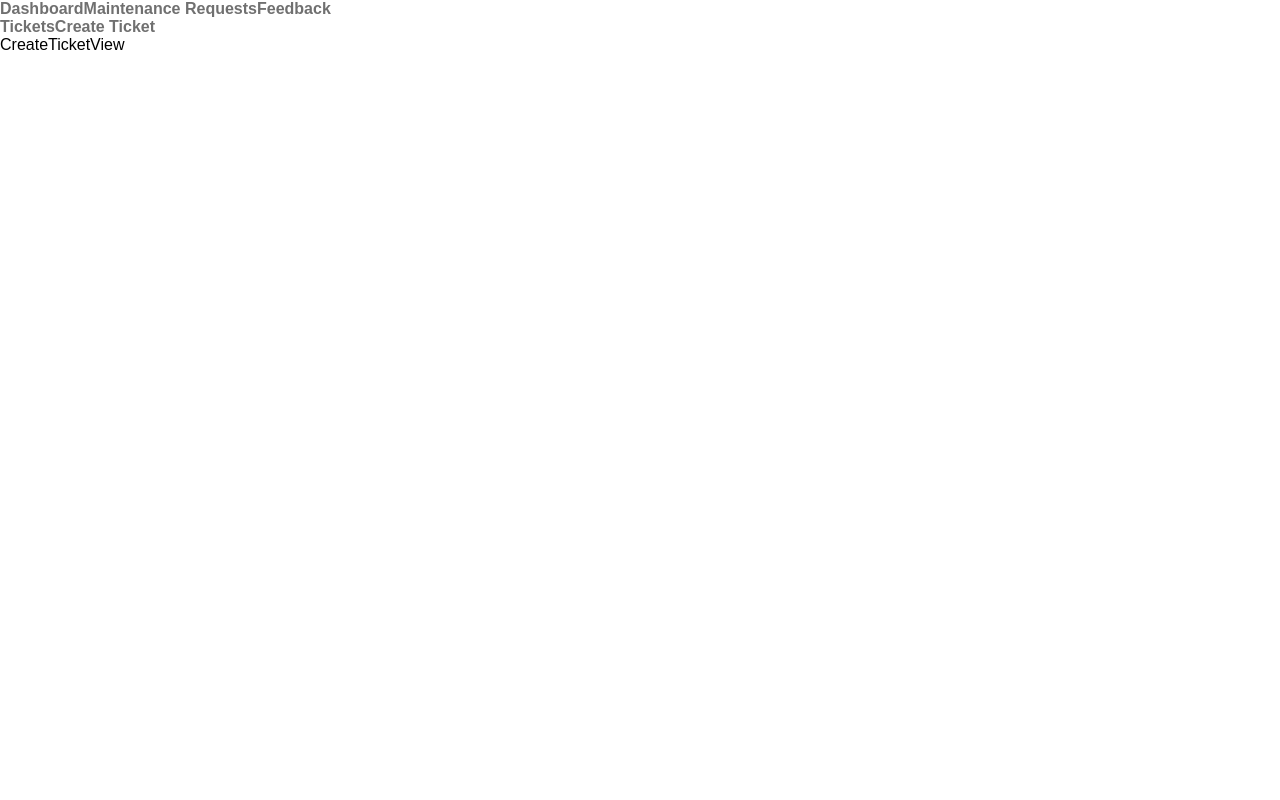
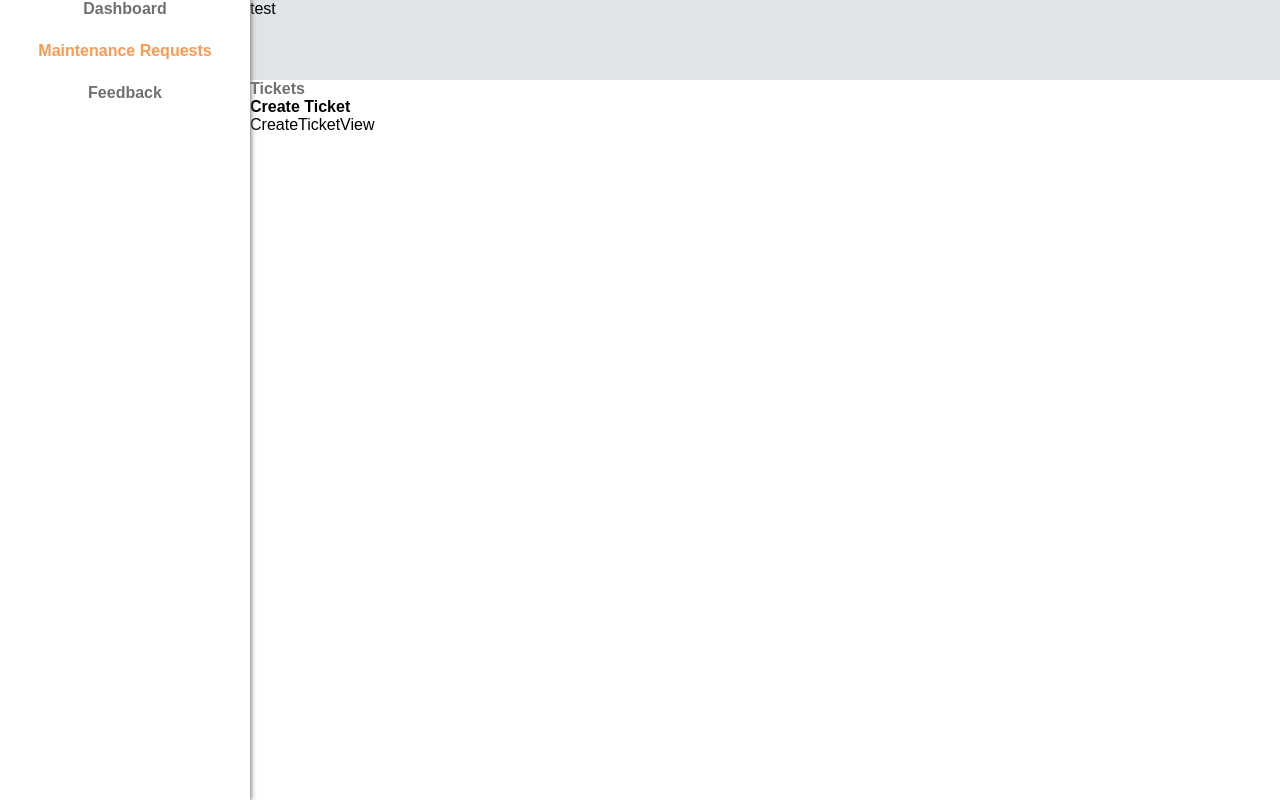
Before and after one commit to optimumpropertyfix/optimumpropertyfix, a React (Create React App) app in the folder opf/: page /admin/maintenance_requests/create in a window 1280 px wide. Built offline with nearby package versions, Linux system fonts and the light colour scheme.

Commit message:
Updated Styles

```diff
--- a/opf/src/App.css
+++ b/opf/src/App.css
@@ -5,6 +5,7 @@
     --color-white: #fcfafb;
     --color-green: #4dac6d;
     --color-blue-gray: #85949f;
+    --color-light-blue-gray: #e0e4e7;
     --color-dark-orange: #f15a29;
     --color-orange: #fa9a50;
     --color-navy-blue: #004b7f;
@@ -19,10 +20,6 @@
   }
 
   header {
-    display: flex;
-    flex-direction: row;
-    justify-items: center;
-    padding: 1rem;
   }
 
   textarea {
@@ -75,12 +72,54 @@
     display: flex;
     flex-direction: column;
   }
+  .page_helper_container {
+    display: grid;
+    grid-template-columns: 250px auto;
+    grid-template-rows: 10vh auto;
+  }
+  .page_helper_OutletSection {
+    height: 90vh;
+    grid-column-start: 2;
+    grid-column-end: 3;
+    overflow-y: scroll;
+  }
+  .page_helper_NavigationSection {
+    height: 100vh;
+    grid-column-start: 1;
+    grid-row-start: 1;
+  }
+  .page_helper_HeaderSection {
+    height: 10vh;
+    grid-column-start: 2;
+    grid-column-end: 3;
+    grid-row-start: 1;
+    grid-row-end: 2;
+  }
+  .page_navigation {
+    box-shadow: 0 0 5px 1px var(--color-standard-gray);
+    display: flex;
+    flex-direction: column;
+    align-items: center;
+    gap: 1.5rem;
+    z-index: 1000;
+  }
+  .page_navigation > img {
+    width: 65%;
+    margin: 6rem 0 1.5rem 0;
+  }
+  .page_navigation_link {
+    font-size: 1rem;
+  }
+  .page_navigation_link_active {
+    color: var(--color-orange) !important;
+  }
+
+  .page_header {
+    background: var(--color-light-blue-gray);
+  }
 }
 @media only screen and (min-width: 600px) {
   header {
-    height: 10vh;
-    padding-top: 0;
-    padding-bottom: 0;
   }
   .layout_helper_ParentSet {
     flex-direction: row;
--- a/opf/src/components/Navigation/Navigation.js
+++ b/opf/src/components/Navigation/Navigation.js
@@ -11,18 +11,18 @@ export function Navigation(props) {
 
 export function NavigationLink(props) {
   return (
+    <div className={`${styles.NavigationLink} ${props.className}`}>
       <NavLink
         end={props.end}
         to={props.to}
         state={props.state}
         className={({ isActive }) =>
-        isActive
-          ? `${styles.active} ${props.active_class} ${styles.NavigationLink} ${props.className}`
-          : `${styles.NavigationLink} ${props.className}`
+          isActive ? `${styles.active} ${props.active_class}` : ``
         }
       >
         {props.children}
       </NavLink>
+    </div>
   );
 }
 
--- a/opf/src/components/Navigation/Navigation.module.css
+++ b/opf/src/components/Navigation/Navigation.module.css
@@ -1,14 +1,13 @@
 @media only screen and (min-width: 300px) {
-
-  .NavigationLink,
-  .NormalLink {
+  .NavigationLink > *,
+  .NormalLink > * {
     font-weight: 700;
+    color: var(--color-standard-gray);
     text-decoration: none;
-    color: var(--color-standard-gray);
   }
 
   .active {
-    font-weight: 700;
+    color: black;
   }
 }
 
--- a/opf/src/pages/AdminPage/AdminPage.js
+++ b/opf/src/pages/AdminPage/AdminPage.js
@@ -3,22 +3,43 @@ import {
   Navigation,
   NavigationLink,
 } from "../../components/Navigation/Navigation";
-
+import styles from "./AdminPage.module.css";
 function AdminPage() {
   return (
-    <div>
-      <Navigation>
-        <NavigationLink end to="/admin">
+    <div className={`${styles.AdminPage} page_helper_container`}>
+      <Navigation
+        className={`${styles.nav} page_navigation page_helper_NavigationSection`}
+      >
+        <NavigationLink
+          active_class="page_navigation_link_active"
+          className={"page_navigation_link"}
+          end
+          to="/admin"
+        >
           Dashboard
         </NavigationLink>
-        <NavigationLink to="maintenance_requests">
+        <NavigationLink
+          active_class="page_navigation_link_active"
+          className={"page_navigation_link"}
+          to="maintenance_requests"
+        >
           Maintenance Requests
         </NavigationLink>
-        <NavigationLink end to="feedback">
+        <NavigationLink
+          active_class="page_navigation_link_active"
+          className={"page_navigation_link"}
+          end
+          to="feedback"
+        >
           Feedback
         </NavigationLink>
       </Navigation>
-      <div>
+      <header
+        className={`${styles.header} page_header page_header page_helper_HeaderSection`}
+      >
+        test
+      </header>
+      <div className={`${styles.outlet} page_helper_OutletSection`}>
         <Outlet />
       </div>
     </div>
--- a/opf/src/pages/AdminPage/AdminPage.module.css
+++ b/opf/src/pages/AdminPage/AdminPage.module.css
@@ -0,0 +1,16 @@
+@media only screen and (min-width: 300px) {
+  .AdminPage {
+  }
+  .nav {
+  }
+  .header {
+  }
+  .outlet {
+  }
+}
+
+@media only screen and (min-width: 600px) {
+}
+
+@media only screen and (min-width: 900px) {
+}
--- a/opf/src/pages/LoginPage/LoginPage.module.css
+++ b/opf/src/pages/LoginPage/LoginPage.module.css
@@ -4,6 +4,7 @@
     flex-direction: column;
     align-items: center;
     box-shadow: 0 0 5px 1px var(--color-standard-gray);
+    padding: 1rem;
   }
   .logo {
     width: 15rem;
@@ -11,6 +12,8 @@
   }
   .link {
     color: var(--color-navy-blue) !important;
+    font-weight: 700;
+    text-decoration: none;
   }
   .outlet {
     margin: 2rem;
@@ -21,6 +24,9 @@
   .header {
     flex-direction: row;
     justify-items: center;
+    height: 10vh;
+    padding-top: 0;
+    padding-bottom: 0;
   }
   .logo {
     margin-right: auto;
--- a/opf/src/pages/LoginPage/views/CreateAccountView/CreateAccountView.js
+++ b/opf/src/pages/LoginPage/views/CreateAccountView/CreateAccountView.js
@@ -1,27 +1,137 @@
+import { useState } from "react";
 import styles from "./CreateAccountView.module.css";
 function CreateAccountView() {
+  const [FirstName, setFirstName] = useState("");
+  const [LastName, setLastName] = useState("");
+  const [UserType, setUserType] = useState("Student");
+  const [Email, setEmail] = useState("");
+  const [NetID, setNetID] = useState("");
+  const [NSHEID, setNSHEID] = useState("");
+  const [Gender, setGender] = useState("Male");
+  const [Year, setYear] = useState(null);
+  const [Password, setPassword] = useState("");
+
+  const handle_FirstName = (event) => {
+    setFirstName(event.target.value);
+  };
+
+  const handle_LastName = (event) => {
+    setLastName(event.target.value);
+  };
+
+  const handle_UserType = (event) => {
+    setEmail(event.target.value);
+  };
+
+  const handle_Email = (event) => {
+    setEmail(event.target.value);
+  };
+
+  const handle_NetID = (event) => {
+    setNetID(event.target.value);
+  };
+
+  const handle_NSHEID = (event) => {
+    setNSHEID(event.target.value);
+  };
+
+  const handle_Gender = (event) => {
+    setGender(event.target.value);
+  };
+
+  const handle_Year = (event) => {
+    setYear(event.target.value);
+  };
+
+  const handle_Password = (event) => {
+    setPassword(event.target.value);
+  };
+
+  const handle_SignUp = (event) => {
+    let request = {
+      method: "POST",
+      headers: {
+        "Content-Type": "application/json",
+      },
+      body: JSON.stringify(serialize_profile()),
+    };
+
+    event.preventDefault();
+    fetch("/new_user", request);
+  };
+
+  const serialize_profile = () => {
+    return {
+      first_name: FirstName,
+      last_name: LastName,
+      user_type: UserType,
+      email: Email,
+      net_id: NetID,
+      nshe_Id: NSHEID,
+      gender: NSHEID,
+      year: Year,
+      password: Password,
+    };
+  };
+
   return (
     <div className={`${styles.CreateAccountView} layout_helper_ParentSet`}>
       <div className={`${styles.page_title} layout_helper_ChildItem`}>
         <p className="text_page_title">Create an Account</p>
       </div>
       <div className="layout_helper_ChildItem">
-        <form className={styles.form}>
+        <form className={styles.form} onSubmit={handle_SignUp}>
+          <div className="layout_helper_FormGroup">
+            <label>First Name</label>
+            <input type="text" onChange={handle_FirstName} />
+          </div>
+
+          <div className="layout_helper_FormGroup">
+            <label>Last Name</label>
+            <input type="text" onChange={handle_LastName} />
+          </div>
+
           <div className="layout_helper_FormGroup">
             <label>Who are you?</label>
-            <select name="user_type" defaultValue={"Student"}>
+            <select value={UserType} onChange={handle_UserType}>
+              <option value="Student">Student</option>
               <option value="Administrator">Administrator</option>
-              <option value="Student">Student</option>
             </select>
           </div>
+
           <div className="layout_helper_FormGroup">
             <label>Email Address</label>
-            <input type="text" />
+            <input type="text" onChange={handle_Email} />
           </div>
+
           <div className="layout_helper_FormGroup">
             <label>NetID</label>
-            <input type="text" />
+            <input type="text" onChange={handle_NetID} />
           </div>
+
+          <div className="layout_helper_FormGroup">
+            <label>NSHEID</label>
+            <input type="text" onChange={handle_NSHEID} />
+          </div>
+
+          <div className="layout_helper_FormGroup">
+            <label>Who are you?</label>
+            <select value={Gender} onChange={handle_Gender}>
+              <option value="Male">Male</option>
+              <option value="Female">Female</option>
+            </select>
+          </div>
+
+          <div className="layout_helper_FormGroup">
+            <label>Year</label>
+            <input type="text" onChange={handle_Year} />
+          </div>
+
+          <div className="layout_helper_FormGroup">
+            <label>Password</label>
+            <input type="text" onChange={handle_Password} />
+          </div>
+
           <input type="submit" value="Sign Up" />
         </form>
       </div>
```
Also changed, not shown: 1 other file (tests, documents, lock files or other folders). Lines whose indentation alone changed are shown as unchanged.
